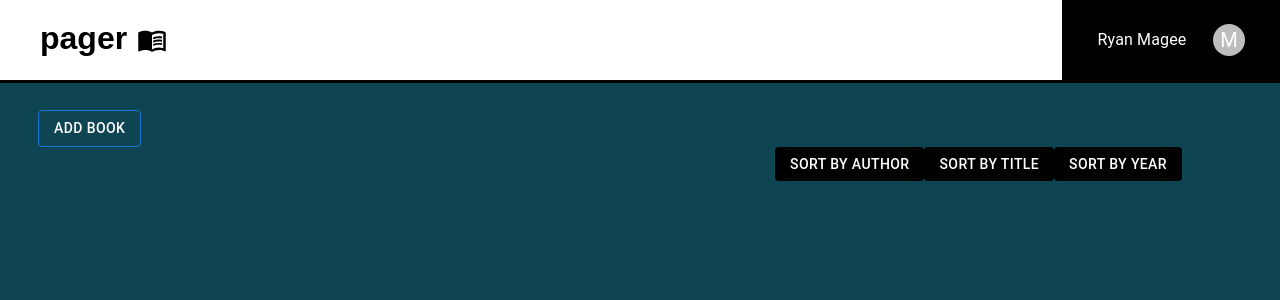
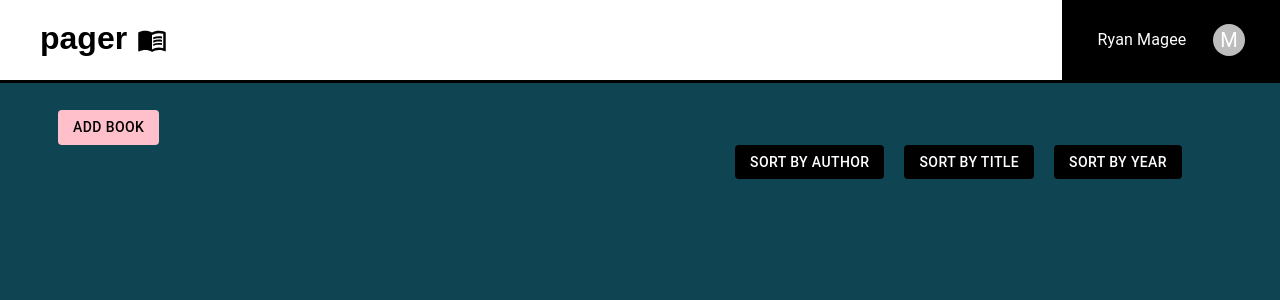
Before and after one commit to curtis-wils0n/pager, a React (Create React App) app: page /user/shelf in a window 1280 px wide. In both pictures the pointer is over the button "ADD BOOK". Shown: the top 300 px of the page. Built offline with nearby package versions, Linux system fonts and the light colour scheme; no server answers.

Commit message:
added hover styling and spacing for buttons and form

```diff
--- a/src/styles/UserShelf.css
+++ b/src/styles/UserShelf.css
@@ -10,4 +10,16 @@ button.MuiButton-root {
   color: white;
   background-color:black;
   border: black;
+  position: static;
+  margin-left: 20px;
 }
+
+button.MuiButton-root:hover {
+  background-color: pink;
+  color:black;
+  border:pink;
+}
+
+.MuiGrid {
+  margin-left:80px;
+}
```
